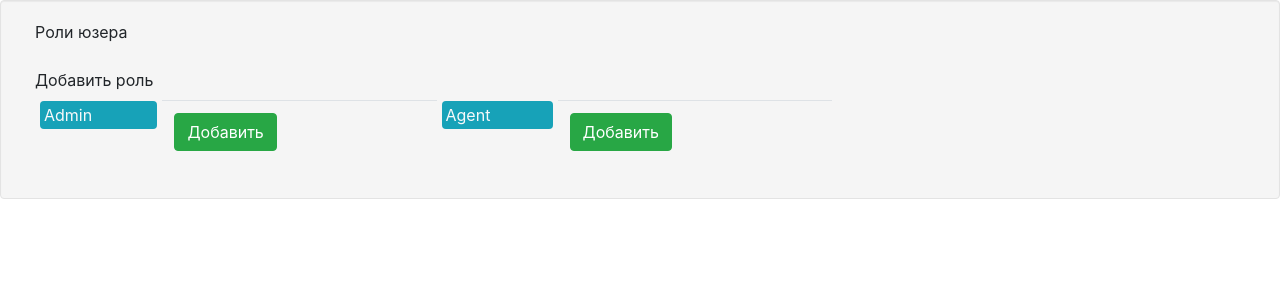
After one commit to Scareton/lights, a Flask app: template app/templates/user_roles.html in a window 1280 px wide. The commit adds this page. Shown: the top 300 px of the page. Run offline with Flask 2, Linux system fonts and the light colour scheme; the template is opened without the code that fills it: values that come from a table or form of the project are taken from there, others are empty; data comes from the database, SQL or seed files in the repository; both versions use the stored data as it was after the commit; some libraries are stand-ins or nearby versions.

Commit message:
Добавление и удаление ролей

```diff
--- /dev/null
+++ b/app/static/style.css
@@ -0,0 +1,10 @@
+.well {
+    min-height: 20px;
+    padding: 19px;
+    margin-bottom: 20px;
+    background-color: #f5f5f5;
+    border: 1px solid #e3e3e3;
+    border-radius: 4px;
+    -webkit-box-shadow: inset 0 1px 1px rgba(0,0,0,.05);
+    box-shadow: inset 0 1px 1px rgba(0,0,0,.05);
+}
--- a/app/templates/table.html
+++ b/app/templates/table.html
@@ -1,5 +1,6 @@
 {% block content %}
 <link rel="stylesheet" href="https://stackpath.bootstrapcdn.com/bootstrap/4.3.1/css/bootstrap.min.css" integrity="sha384-ggOyR0iXCbMQv3Xipma34MD+dH/1fQ784/j6cY/iJTQUOhcWr7x9JvoRxT2MZw1T" crossorigin="anonymous">
+
 <div class="container">
 <table class="table">
     <thead>
@@ -24,7 +25,7 @@
                 </tr>
             </table>
         </td>
-        <td><button type="button" class="btn btn-success mr-3"><a href="{{url_for('/roles', user = user)}}">Изменить</a></button></td>
+        <td><a href="{{url_for('roles_form', user = user.username)}}"><button type="button" class="btn btn-success mr-3">Изменить</button></a></td>
       </tr>
     {%endfor%}
 
--- /dev/null
+++ b/app/templates/user_roles.html
@@ -0,0 +1,34 @@
+<link rel="stylesheet" href='{{ url_for("static", filename="style.css") }}'>
+<link rel="stylesheet" href="https://stackpath.bootstrapcdn.com/bootstrap/4.3.1/css/bootstrap.min.css" integrity="sha384-ggOyR0iXCbMQv3Xipma34MD+dH/1fQ784/j6cY/iJTQUOhcWr7x9JvoRxT2MZw1T" crossorigin="anonymous">
+<form class="well form-horizontal">
+    <fieldset>
+       <div class="form-group">
+
+       <div class="form-group">
+            <label class="col-md-4 control-label">Роли юзера</label>
+            <div class="col-md-8 inputGroupContainer">
+                    <table class='table'>
+                            <tr>
+                                {%for role in user.roles%}
+                                <td style = 'padding: 0px 5px; border:none'><div class="p-1 rounded bg-info text-light" >{{'{} '.format(role.name)}}</div></td>
+                                <td><a href="{{url_for('delete_role', user = user.username, role=role.name)}}"><button type="button" class="btn btn-success mr-3">Удалить</button></a></td>
+                                {%endfor%}
+                            </tr>
+                        </table>
+               </div>
+            </div>
+            <label class="col-md-4 control-label">Добавить роль</label>
+            <div class="col-md-8 inputGroupContainer">
+               <table class='table'>
+                  <tr>
+                      {%for role in roles%}
+                      <td style = 'padding: 0px 5px; border:none'><div class="p-1 rounded bg-info text-light" >{{'{} '.format(role.name)}}</div></td>
+                      <td><a href="{{url_for('append_role', user = user.username, role=role.name)}}"><button type="button" class="btn btn-success mr-3">Добавить</button></a></td>
+                      {%endfor%}
+                  </tr>
+              </table>
+            </div>
+         </div>
+         </div>
+    </fieldset>
+ </form>
```
Also changed, not shown: app/models.py (+7 -0 lines), app/routes.py (+24 -1 lines), app.db.
